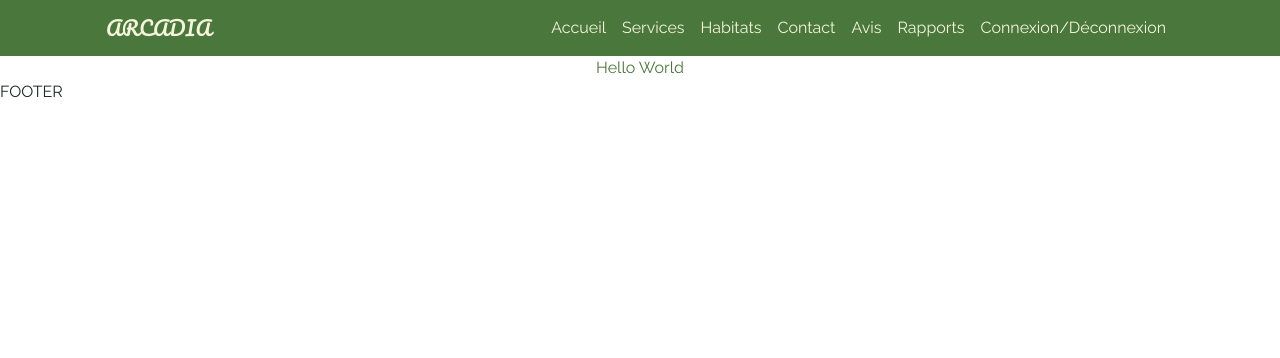
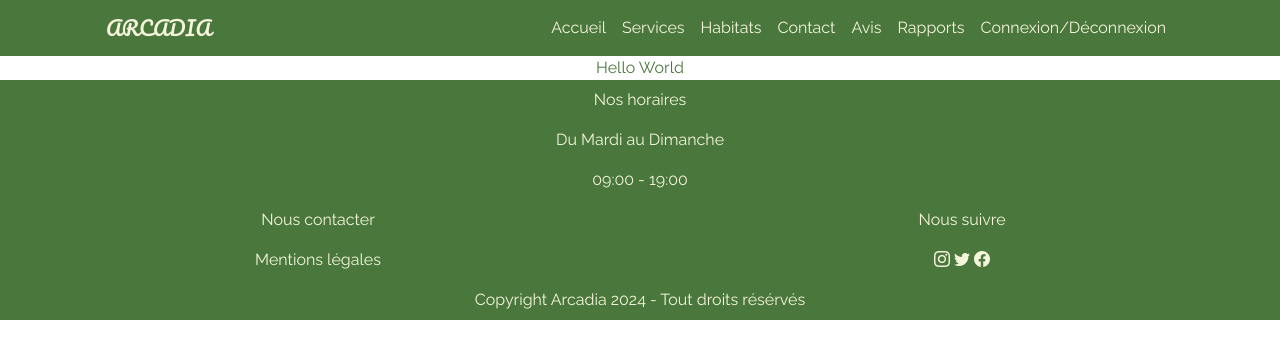
Before and after one commit to eNJi25/front_arcadia, a website with bundled scripts: page index.html in a window 1280 px wide. Built offline with nearby package versions, Linux system fonts and the light colour scheme; files whose address does not match are found by name.

Commit message:
Mise en place du footer

```diff
--- a/Router/allRoutes.js
+++ b/Router/allRoutes.js
@@ -3,4 +3,4 @@ import Route from "./Route.js";
 //Définir ici vos routes
 export const allRoutes = [new Route("/", "Accueil", "/pages/home.html")];
 //Le titre s'affiche comme ceci : Route.titre - websitename
-export const websiteName = "Quai Antique";
+export const websiteName = "Arcadia";
--- a/assets/scss/main.scss
+++ b/assets/scss/main.scss
@@ -6,4 +6,9 @@
   margin: 0;
   padding: 0;
   box-sizing: border-box;
+  text-decoration: none;
 }
+
+a {
+  text-decoration: none;
+}
--- a/index.html
+++ b/index.html
@@ -57,12 +57,37 @@
             </div>
         </nav>
     </header>
+
     <main id="main-page">
 
     </main>
     <footer>
-        FOOTER
+        <div class="container-fluid bg-primary p-2">
+            <div class="col-12 text-center text-success">
+                <p>Nos horaires</p>
+                <p>Du Mardi au Dimanche</p>
+                <p>09:00 - 19:00</p>
+            </div>
+            <div class="row d-flex space-between">
+                <div class="col-6 text-center">
+                    <p><a class="text-success" href="#">Nous contacter</a></p>
+                    <p><a class="text-success" href="#">Mentions légales</a></p>
+                </div>
+                <div class="col-6 text-center text-success">
+                    <p>Nous suivre</p>
+                    <div>
+                        <a href="#"><i class="bi bi-instagram text-success"> </i></a>
+                        <a href="#"><i class="bi bi-twitter text-success"></i></a>
+                        <a href="#"><i class="bi bi-facebook text-success"></i></a>
+                    </div>
+                </div>
+            </div>
+            <div class="col-12 text-center text-success">
+                <p class="mb-0">Copyright Arcadia 2024 - Tout droits résérvés </p>
+            </div>
+        </div>
     </footer>
+
     <script type="module" src="Router/router.js"></script>
     <script src="node_modules/bootstrap/dist/js/bootstrap.min.js"></script>
 </body>
```
Also changed, not shown: assets/scss/main.css, 1 other file.
